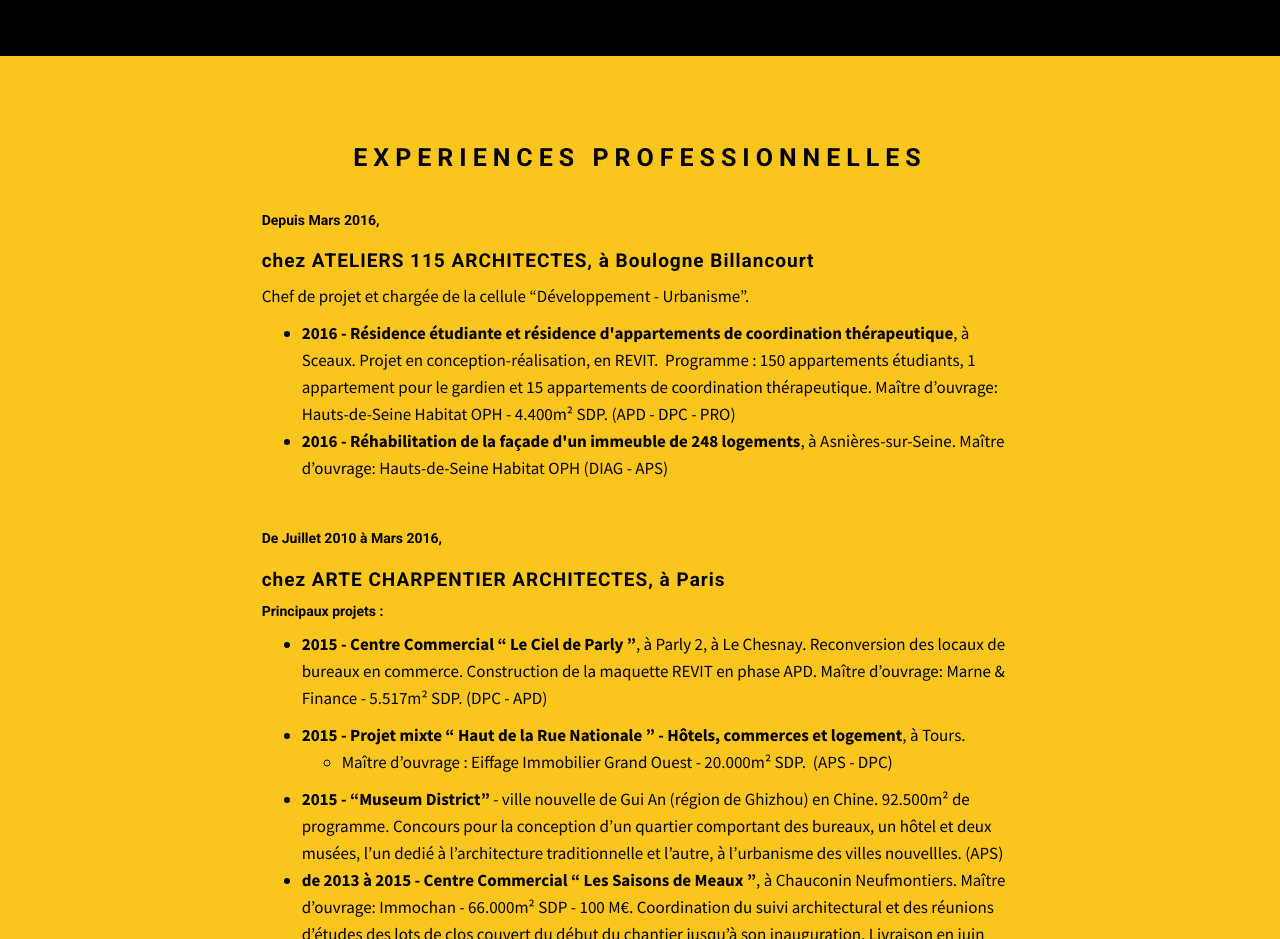
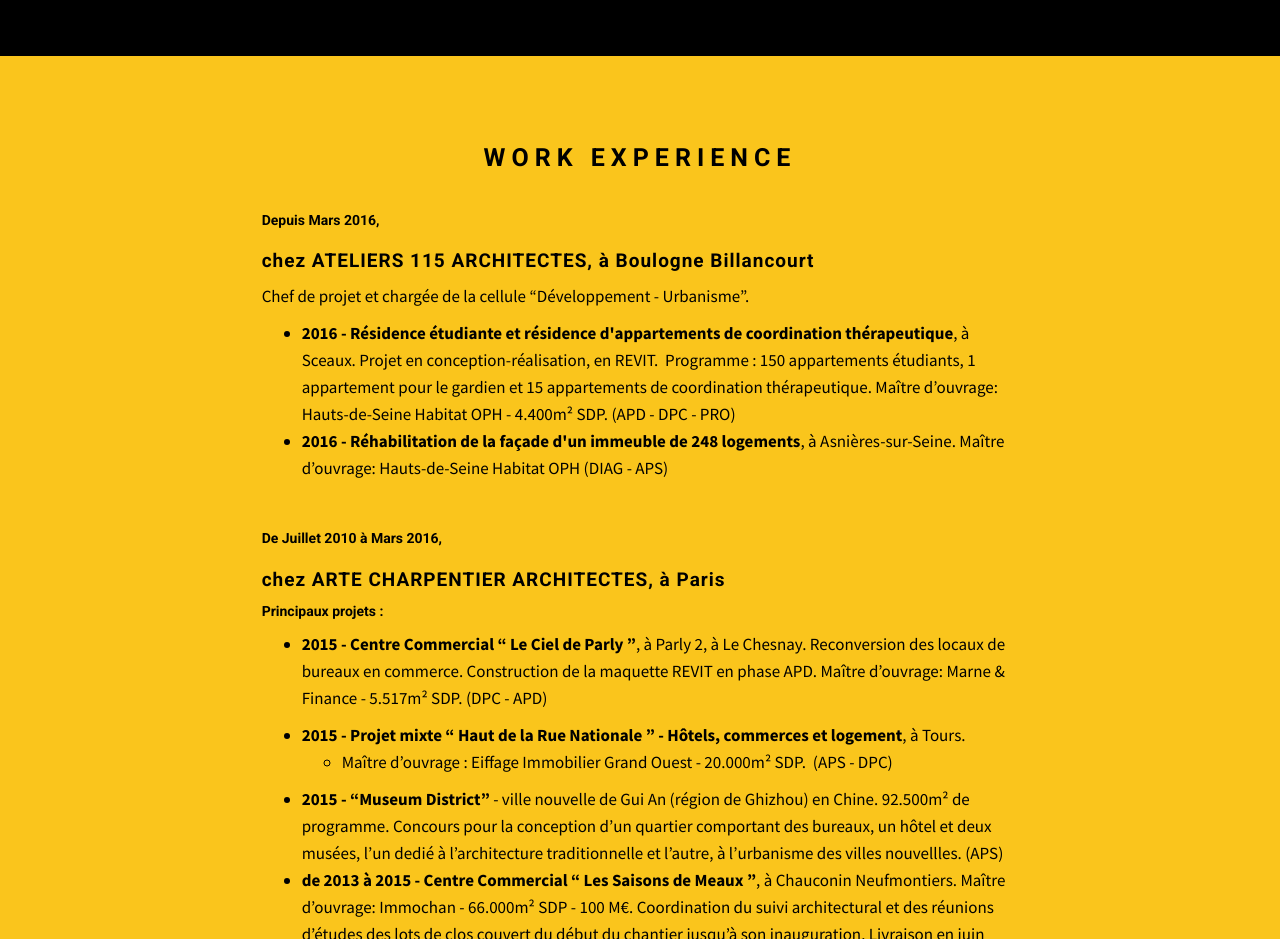
Before and after one commit to pgiovannini/en-bgiovannini-com, a plain HTML site: page index.html in a window 1280 px wide. Shown: the part 2360-3299 px from the top of the page. Drawn offline with Linux system fonts and the light colour scheme.

Commit message:
titres modifies

```diff
--- a/index.html
+++ b/index.html
@@ -156,7 +156,7 @@
     <div class="mbr-section__container container mbr-section__container--first" style="padding-top: 93px;">
         <div class="mbr-header mbr-header--wysiwyg row">
             <div class="col-sm-8 col-sm-offset-2">
-                <h3 class="mbr-header__text">EXPERIENCES PROFESSIONNELLES</h3>
+                <h3 class="mbr-header__text">WORK EXPERIENCE</h3>
 
             </div>
         </div>
```
